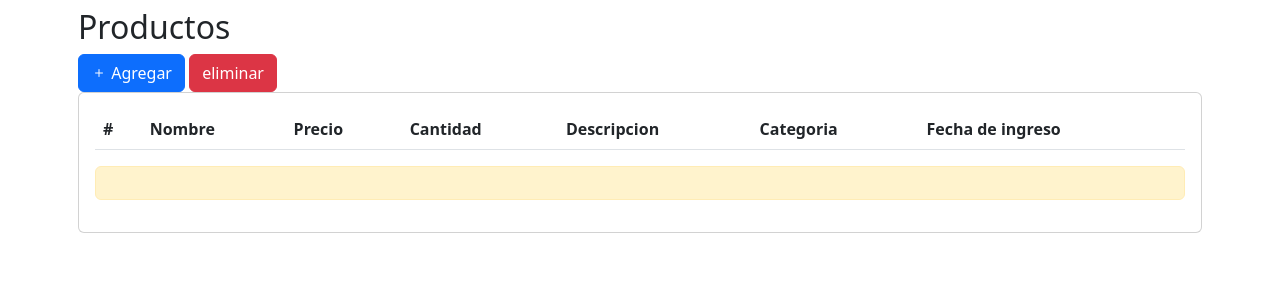
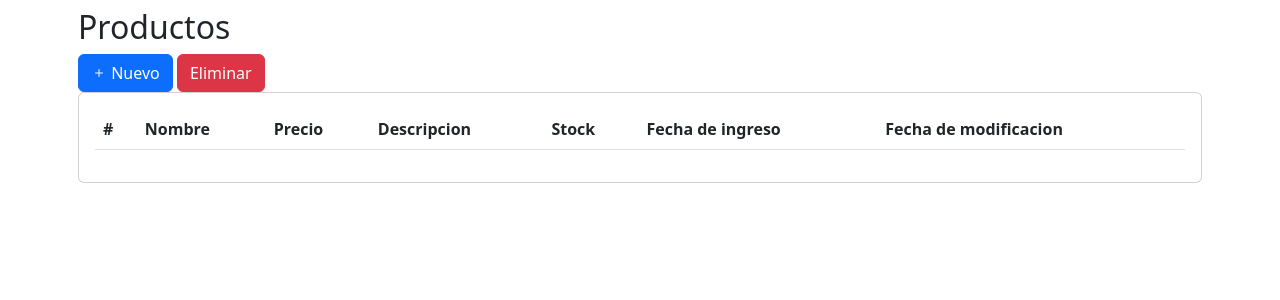
Before and after one commit to Isaipc/aldoups, a PHP site: page /productos in a window 1280 px wide. Shown: the part 56-356 px from the top of the page. Run offline with PHP 8.4, Linux system fonts and the light colour scheme; lists and menus that the app fills with data are empty.

Commit message:
update products index page

```diff
--- a/productos/index.php
+++ b/productos/index.php
@@ -14,45 +14,64 @@
 
     <div class="container p-2">
         <h2>Productos</h2>
+        <!-- Agregar -->
         <button class="btn btn-primary" data-bs-toggle="modal" data-bs-target="#modalIngresar">
             <i class="bi bi-plus"></i>
-            Agregar
+            Nuevo
+        </button>
+        <!-- Eliminar -->
+        <button type="button" class="btn btn-danger" data-bs-toggle="modal" data-bs-target="#modalEliminar">
+            Eliminar
         </button>
 
+        <!-- Tabla de visualizacion de datos -->
+        <div class="card">
+            <div class="card-body">
+                <table class="table table-responsive table-hover table-striped">
+                    <thead>
+                        <th>#</th>
+                        <th>Nombre</th>
+                        <th>Precio</th>
+                        <th>Descripcion</th>
+                        <th>Stock</th>
+                        <th>Fecha de ingreso</th>
+                        <th>Fecha de modificacion</th>
+                    </thead>
+                    <tbody id="productos"></tbody>
+                </table>
+            </div>
+        </div>
+
         <div class="modal fade" id="modalIngresar" tabindex="-1" aria-labelledby="exampleModalLabel" aria-hidden="true">
-            <div class="modal-dialog">
+            <div class="modal-dialog modal-dialog-centered">
                 <div class="modal-content">
                     <div class="modal-header">
-                        <h5 class="modal-title" id="exampleModalLabel">Nueva insercion</h5>
+                        <h5 class="modal-title" id="exampleModalLabel">Nueva producto</h5>
                         <button type="button" class="btn-close" data-bs-dismiss="modal" aria-label="Close"></button>
                     </div>
                     <div class="modal-body px-5">
                         <!-- creacion de formulario -->
-                        <form id="form" action="#" method="post" onsubmit="return valida(this);">
+                        <form id="form" method="post">
                             <div class="row">
                                 <input type="hidden" name="id" id="id">
-                                <div class="col-lg-6 col-md-6 md-form">
-                                    <input id="name" name="nombre" type="text" class="text-uppercase form-control">
-                                    <label for="name">nombre</label>
+                                <div class="row mb-3">
+                                    <input id="nombre" name="nombre" type="text" class="text-uppercase form-control">
+                                    <label for="nombre">Nombre</label>
                                 </div>
-                                <div class="col-lg-6 col-md-6 md-form">
-                                    <input id="cost" name="precio" type="text" class="text-uppercase form-control">
-                                    <label for="cost">Precio</label>
+                                <div class="row mb-3">
+                                    <input id="precio" name="precio" type="text" class="text-uppercase form-control">
+                                    <label for="precio">Precio</label>
                                 </div>
-                                <div class="col-lg-6 col-md-6 md-form">
+                                <div class="row mb-3">
                                     <input id="stock" name="stock" type="text" class="text-uppercase form-control">
-                                    <label for="stock">cantidad</label>
+                                    <label for="stock">Cantidad</label>
                                 </div>
-                                <div class="col-lg-6 col-md-6 md-form">
-                                    <input id="date" name="fecha" type="date" class="text-uppercase form-control">
-                                    <label for="date">fecha de ingreso</label>
+                                <div class="row mb-3">
+                                    <input id="descripcion" type="text" name="descripcion" class="text-uppercase form-control">
+                                    <label for="descripcion">Descripcion de producto </label>
                                 </div>
-                                <div class="col-lg-6 col-md-6 md-form">
-                                    <input type="text" name="descripcion" id="desc" class="text-uppercase form-control">
-                                    <label for="desc"> descripcion de producto </label>
-                                </div>
-                                <div class="col-lg-6 col-md-6 md-form">
-                                    <select id="category" name="categoria" class="form-select" aria-label="Default select example">
+                                <div class="row mb-3">
+                                    <select id="categoria" name="categoria" class="form-select" aria-label="Default select example">
                                         <option selected>--SELECCIONA --</option>
                                     </select>
                                     <label for="category">categoria</label>
@@ -67,11 +86,6 @@
                 </div>
             </div>
         </div>
-        <!-- Eliminar -->
-        <button type="button" class="btn btn-danger" data-bs-toggle="modal" data-bs-target="#modalEliminar">
-            eliminar
-        </button>
-
 
         <div class="modal fade" id="modalEliminar" tabindex="-1" aria-labelledby="exampleModalLabel" aria-hidden="true">
             <div class="modal-dialog">
@@ -94,29 +108,6 @@
                         <button type="submit" class="btn btn-primary">Guardar cambios</button>
                     </div>
                     </form>
-                </div>
-            </div>
-        </div>
-
-
-        <!-- Tabla de visualizacion de datos -->
-
-        <div class="card">
-            <div class="card-body">
-                <table id="account-grid" class="table table-responsive table-hover">
-                    <thead>
-                        <th>#</th>
-                        <th>Nombre</th>
-                        <th>Precio</th>
-                        <th>Cantidad</th>
-                        <th>Descripcion</th>
-                        <th>Categoria</th>
-                        <th>Fecha de ingreso</th>
-                    </thead>
-                    <tbody id="account-grid-body"></tbody>
-                </table>
-                <div id="grid-alert" class="alert alert-warning" role="alert">
-                    <i class="fas fa-info-circle"></i><strong id="grid-message"></strong>
                 </div>
             </div>
         </div>
@@ -165,6 +156,7 @@
         </div>
     </div>
     <?php include '../includes/scripts.php' ?>
+    <script type="module" src="../js/productos.js"></script>
 </body>
 
 </html>
```
